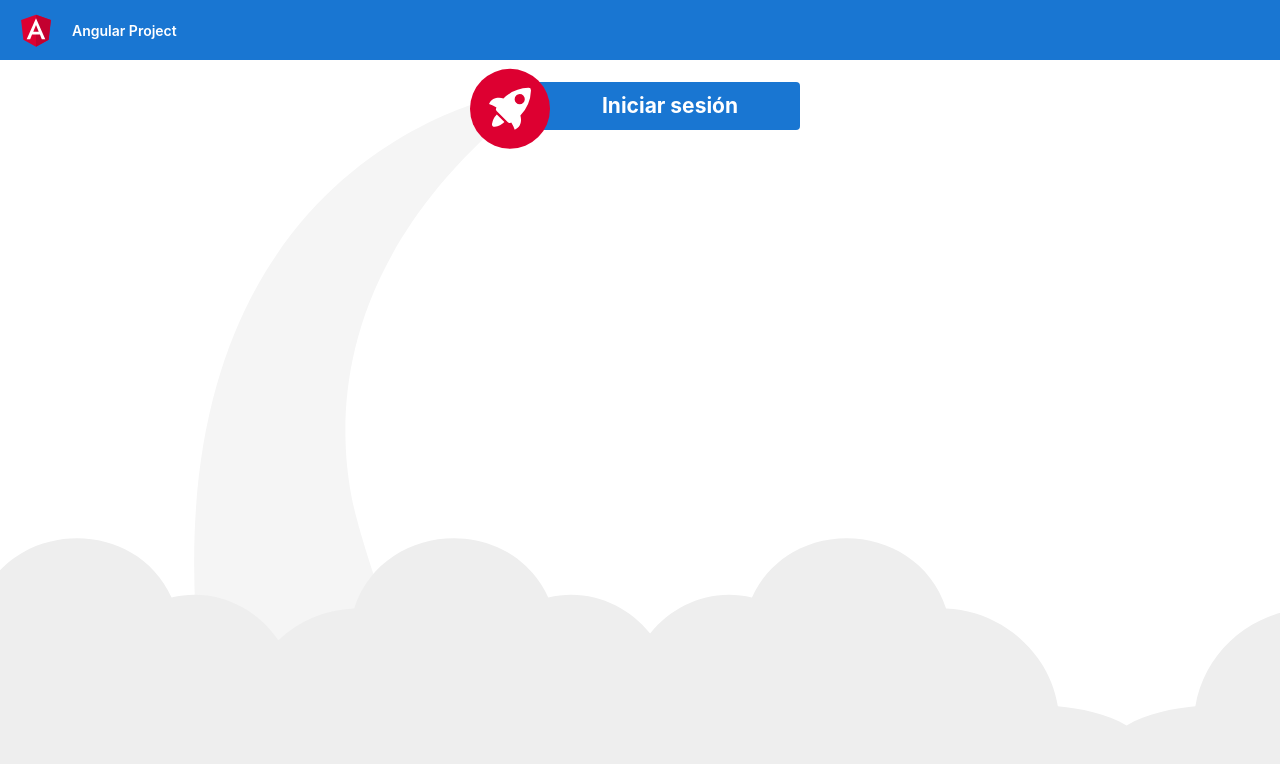
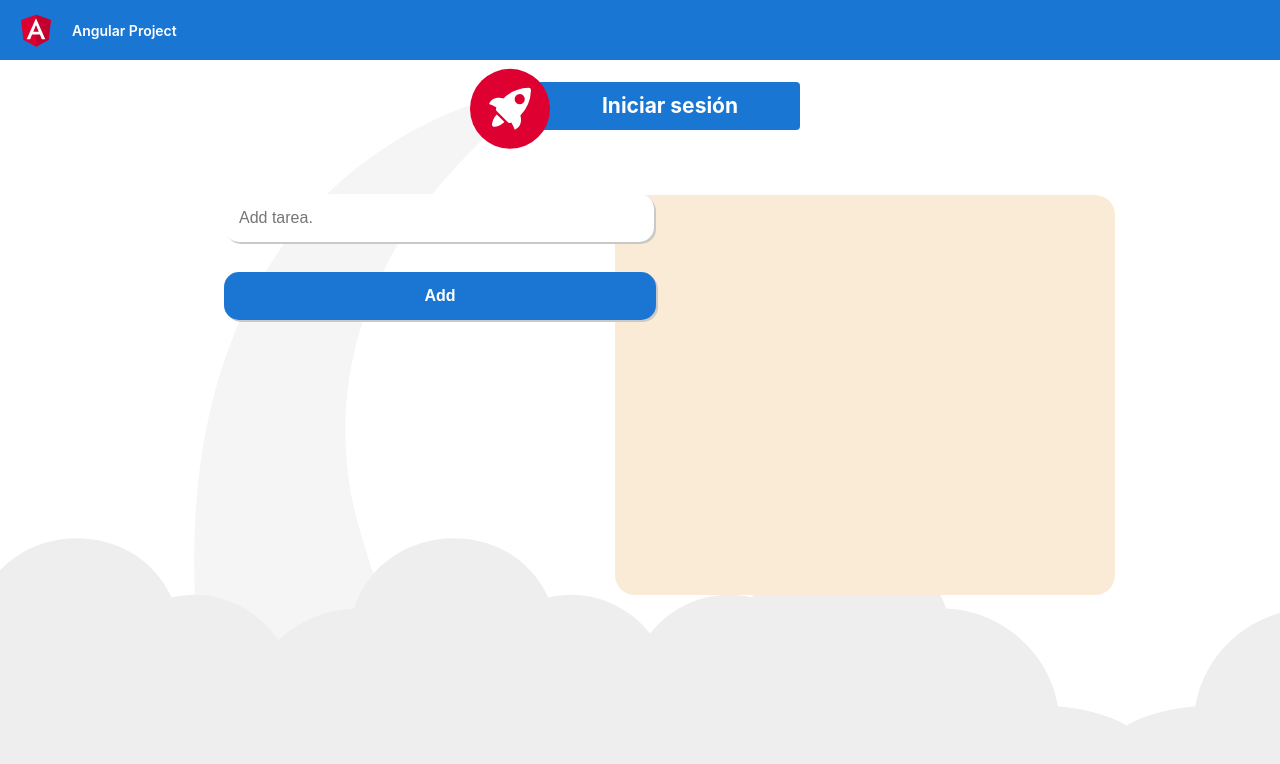
Before and after one commit to blasterdp/angular_project, an Angular app: page /todo in a window 1280 px wide. Before the commit this address led to /. Shown: the top 764 px of the page. Built offline with nearby package versions, Linux system fonts and the light colour scheme.

Commit message:
Creado el componente de listado de tareas a guardar en el LocalStorage.

```diff
--- a/src/app/app-routing.module.ts
+++ b/src/app/app-routing.module.ts
@@ -1,9 +1,12 @@
 import { NgModule } from '@angular/core';
+import { ReactiveFormsModule } from '@angular/forms';
 import { RouterModule, Routes } from '@angular/router';
 import { SigninComponent } from './login/signin/signin.component';
+import { ListaTareasComponent } from './todo/lista-tareas/lista-tareas.component';
 
 const routes: Routes = [
-  { path: 'login', component: SigninComponent }
+  { path: 'login', component: SigninComponent },
+  { path: 'todo', component: ListaTareasComponent },
 ];
 
 @NgModule({
--- a/src/app/app.module.ts
+++ b/src/app/app.module.ts
@@ -3,6 +3,8 @@ import { BrowserModule } from '@angular/platform-browser';
 
 import { AppRoutingModule } from './app-routing.module';
 import { AppComponent } from './app.component';
+import { LoginModule } from './login/login.module';
+import { TodoModule } from './todo/todo.module';
 
 @NgModule({
   declarations: [
@@ -10,7 +12,9 @@ import { AppComponent } from './app.component';
   ],
   imports: [
     BrowserModule,
-    AppRoutingModule
+    AppRoutingModule,
+    LoginModule,
+    TodoModule
   ],
   providers: [],
   bootstrap: [AppComponent]
--- /dev/null
+++ b/src/app/todo/lista-tareas/lista-tareas.component.css
@@ -0,0 +1,57 @@
+.formuladio-add {
+    position: relative;
+    left: -200px;
+    top: 17px;
+}
+
+.list-task {
+    position: absolute;
+    left: 600px;
+    top: 195px;
+    background-color: antiquewhite;
+    width: 500px;
+    margin-left: 15px;
+    border-radius: 20px;
+    max-height: 400px;
+    overflow: auto;
+    min-height: 400px;
+}
+
+ul {
+    list-style: none;
+}
+
+li {
+    font-size: 19px;
+    font-style: oblique;
+    padding: 5px;
+}
+
+input[type=text] {
+    display: block;
+    padding: 15px;
+    margin: 15px;
+    font-size: 16px;
+    width: 400px;
+    border-radius: 15px;
+    box-shadow: 2px 2px #cac9c9;
+    border: 0px;
+}
+input[type=checkbox] {
+    width: 25px;
+    height: 20px;
+    vertical-align: middle;
+}
+button {
+    padding: 15px;
+    background-color: #1a76d2;
+    width: 432px;
+    margin: 15px;
+    font-size: 16px;
+    color: white;
+    font-family: sans-serif;
+    font-weight: bold;
+    border-radius: 15px;
+    box-shadow: 2px 2px #cac9c9;
+    border: 0px;
+}
--- /dev/null
+++ b/src/app/todo/lista-tareas/lista-tareas.component.html
@@ -0,0 +1,14 @@
+<div class="list-task">
+    <ul>
+        <li *ngFor="let item of todo; let i = index;">
+            <input id="check-{{i}}" name="{{item.description}}" type="checkbox" (change)="onCheckChange($event)"><label for="check{{i}}">{{item.description}}</label>
+        </li>
+    </ul>
+</div>
+<div class="formuladio-add">
+    <form [formGroup]="formulario" >
+        <input type="text" formControlName="taskText" placeholder="Add tarea.">
+        <button (click)="addTask($event)">Add</button>
+
+    </form>
+</div>
--- /dev/null
+++ b/src/app/todo/lista-tareas/lista-tareas.component.ts
@@ -0,0 +1,79 @@
+import { Component, OnInit } from '@angular/core';
+import { FormArray, FormBuilder, FormControl, FormGroup } from '@angular/forms';
+
+@Component({
+  selector: 'app-lista-tareas',
+  templateUrl: './lista-tareas.component.html',
+  styleUrls: ['./lista-tareas.component.css']
+})
+export class ListaTareasComponent implements OnInit {
+  formulario: FormGroup;
+  formArray: FormArray | undefined;
+  todo: any[];
+
+  constructor(private fb: FormBuilder) {
+    if (!localStorage.getItem('formArray')) {
+      localStorage.setItem('formArray', "[]")
+    }
+
+    this.formulario = this.fb.group({
+      taskText: '',
+      myChoices: new FormArray([]),
+    });
+
+    this.formulario.value.myChoices = JSON.parse(localStorage.getItem('formArray')!);
+    this.formArray = JSON.parse(localStorage.getItem('formArray')!);
+    this.todo = JSON.parse(localStorage.getItem('formArray')!)
+  }
+
+  ngOnInit(): void {
+  }
+
+  addTask(event: any) {
+    event.preventDefault();
+
+    if (this.formulario.value.taskText != "") {
+      this.todo.push({
+        value: `check-${this.todo.length}`,
+        description: this.formulario.value.taskText
+      });
+      this.formulario.controls["taskText"].setValue("")
+    }
+
+  }
+
+  onCheckChange(event: any) {
+    this.formArray = this.formulario.get('myChoices') as FormArray;
+
+    /* Selected */
+    if (event.target.checked) {
+      // Add a new control in the arrayForm
+      if (JSON.stringify(this.formArray.value).indexOf(event.target.id) == -1) {
+        this.formArray.push(new FormControl({
+          value: event.target.id,
+          description: event.target.name
+        }));
+      }
+    }
+    /* unselected */
+    else {
+      // find the unselected element
+      let i: number = 0;
+
+      this.formArray.controls.forEach((ctrl: any) => {
+        if (ctrl.value.value == event.target.id) {
+          // Remove the unselected element from the arrayForm
+          this.formArray?.removeAt(i);
+          return;
+        }
+
+        i++;
+      });
+    }
+    localStorage.clear();
+    localStorage.setItem('formArray', JSON.stringify(this.formArray.value));
+    console.log(this.formArray.value);
+
+  }
+
+}
--- /dev/null
+++ b/src/app/todo/tarea/tarea.component.html
@@ -0,0 +1 @@
+<p>tarea works!</p>
--- /dev/null
+++ b/src/app/todo/tarea/tarea.component.ts
@@ -0,0 +1,15 @@
+import { Component, OnInit } from '@angular/core';
+
+@Component({
+  selector: 'app-tarea',
+  templateUrl: './tarea.component.html',
+  styleUrls: ['./tarea.component.css']
+})
+export class TareaComponent implements OnInit {
+
+  constructor() { }
+
+  ngOnInit(): void {
+  }
+
+}
```
Also changed, not shown: src/app/todo/todo.module.ts (added, +20 -0 lines), src/app/todo/tarea/tarea.component.css (added), 2 other files (tests, documents, lock files or other folders).
